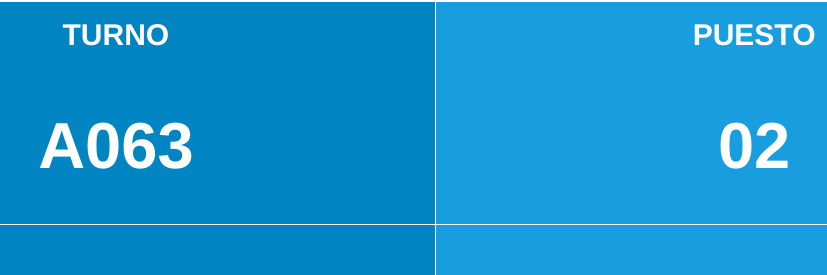
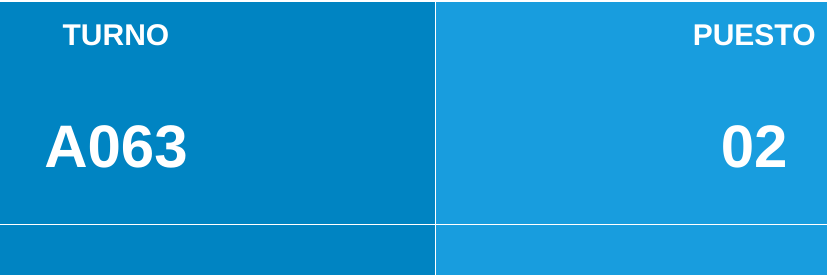
Before and after one commit to MiguelChS/TemplateTestNrc, a website: page public/turno.html in a window 1280 px wide. Shown: the top 275 px of the page, 204-1031 px from the left. Drawn offline with nearby package versions, Linux system fonts and the light colour scheme.

Commit message:
cambiando timer

```diff
--- a/public/css/style2.css
+++ b/public/css/style2.css
@@ -55,7 +55,7 @@ body{
     border-bottom: 0 transparent;
 }
 .firstText{
-    font-size: 65px;
+    font-size: 60px;
     font-weight: bold;
 }
 .fontTurnoOld{
```
